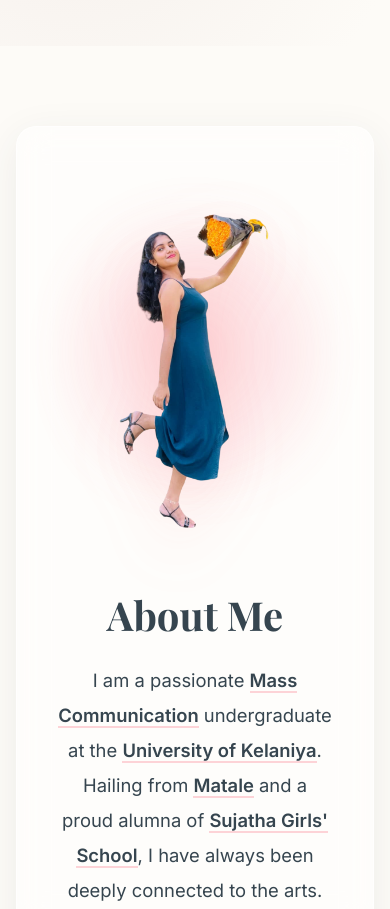
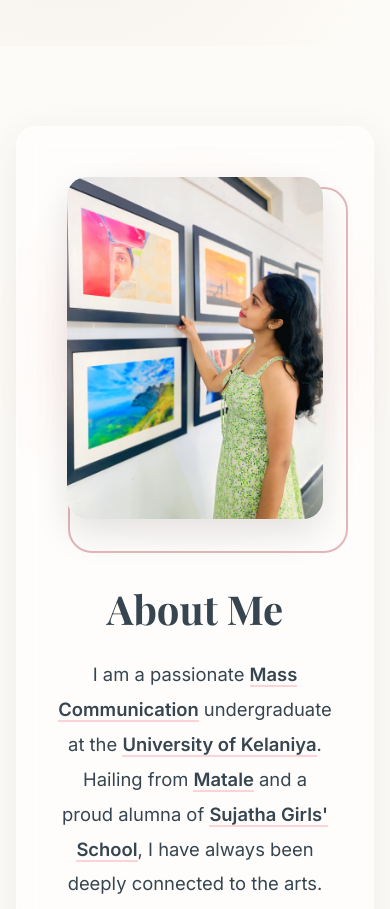
Before and after one commit to nadeera-se22018/mass-comm-portfolio, a React (Vite) app: page / in a window 390 px wide. Shown: the part 925-1834 px from the top of the page. Built offline with nearby package versions, Linux system fonts and the light colour scheme; a web font is replaced by a local one.

Commit message:
feat: add About component with responsive layout and styling

```diff
--- a/src/components/About.css
+++ b/src/components/About.css
@@ -59,12 +59,12 @@
   top: 50%;
   left: 50%;
   transform: translate(-50%, -50%);
-  width: 90%;
-  height: 90%;
-  background: radial-gradient(circle, rgba(251, 113, 133, 0.4) 0%, transparent 70%);
+  width: 110%;
+  height: 110%;
+  background: radial-gradient(circle, rgba(251, 113, 133, 0.3) 0%, transparent 65%);
   border-radius: 50%;
   z-index: -1;
-  filter: blur(20px);
+  filter: blur(30px);
   animation: pulseBlob 6s ease-in-out infinite alternate;
 }
 
@@ -73,18 +73,46 @@
   100% { transform: translate(-50%, -50%) scale(1.1); opacity: 0.8; }
 }
 
-.about-image {
+.modern-about-wrapper {
+  position: relative;
+  z-index: 1;
+  padding: 10px;
+}
+
+.modern-about-wrapper::before {
+  content: '';
+  position: absolute;
+  top: 20px;
+  right: -15px;
+  width: 100%;
+  height: 100%;
+  border: 2px solid var(--accent-pink-dark);
+  border-radius: 24px;
+  z-index: -1;
+  transition: all 0.5s ease;
+}
+
+.modern-about-wrapper:hover::before {
+  top: 25px;
+  right: -25px;
+  background: rgba(251, 113, 133, 0.1);
+  box-shadow: 0 10px 30px rgba(251, 113, 133, 0.2);
+}
+
+.modern-about-image {
   width: 100%;
   height: auto;
   border-radius: 20px;
-  object-fit: contain;
-  filter: drop-shadow(0 20px 30px rgba(255, 107, 107, 0.15));
-  transition: transform 0.5s ease, filter 0.5s ease;
+  object-fit: cover;
+  aspect-ratio: 3/4;
+  box-shadow: 0 15px 35px rgba(0,0,0,0.1);
+  transition: transform 0.5s ease, box-shadow 0.5s ease;
+  display: block;
 }
 
-.about-image:hover {
-  transform: scale(1.03) translateY(-10px);
-  filter: drop-shadow(0 25px 35px rgba(255, 107, 107, 0.25));
+.modern-about-wrapper:hover .modern-about-image {
+  transform: translateY(-10px);
+  box-shadow: 0 25px 45px rgba(0,0,0,0.15);
 }
 
 @media (max-width: 768px) {
--- a/src/components/About.jsx
+++ b/src/components/About.jsx
@@ -1,6 +1,6 @@
 import React from 'react';
 import './About.css';
-import aboutImg from '../assets/abouthash.png';
+import aboutImg from '../assets/About-hashara2.jpg';
 
 const About = () => {
   return (
@@ -10,7 +10,9 @@ const About = () => {
           <div className="about-grid">
             <div className="about-image-container">
               <div className="image-blob-bg"></div>
-              <img src={aboutImg} alt="Hashara Sandamini" className="about-image" />
+              <div className="modern-about-wrapper">
+                <img src={aboutImg} alt="Hashara Sandamini" className="modern-about-image" />
+              </div>
             </div>
             <div className="about-text-container">
               <h2 className="section-title" style={{ textAlign: 'left' }}>About Me</h2>
```
Also changed, not shown: src/assets/About-hashara2.jpg (added).
